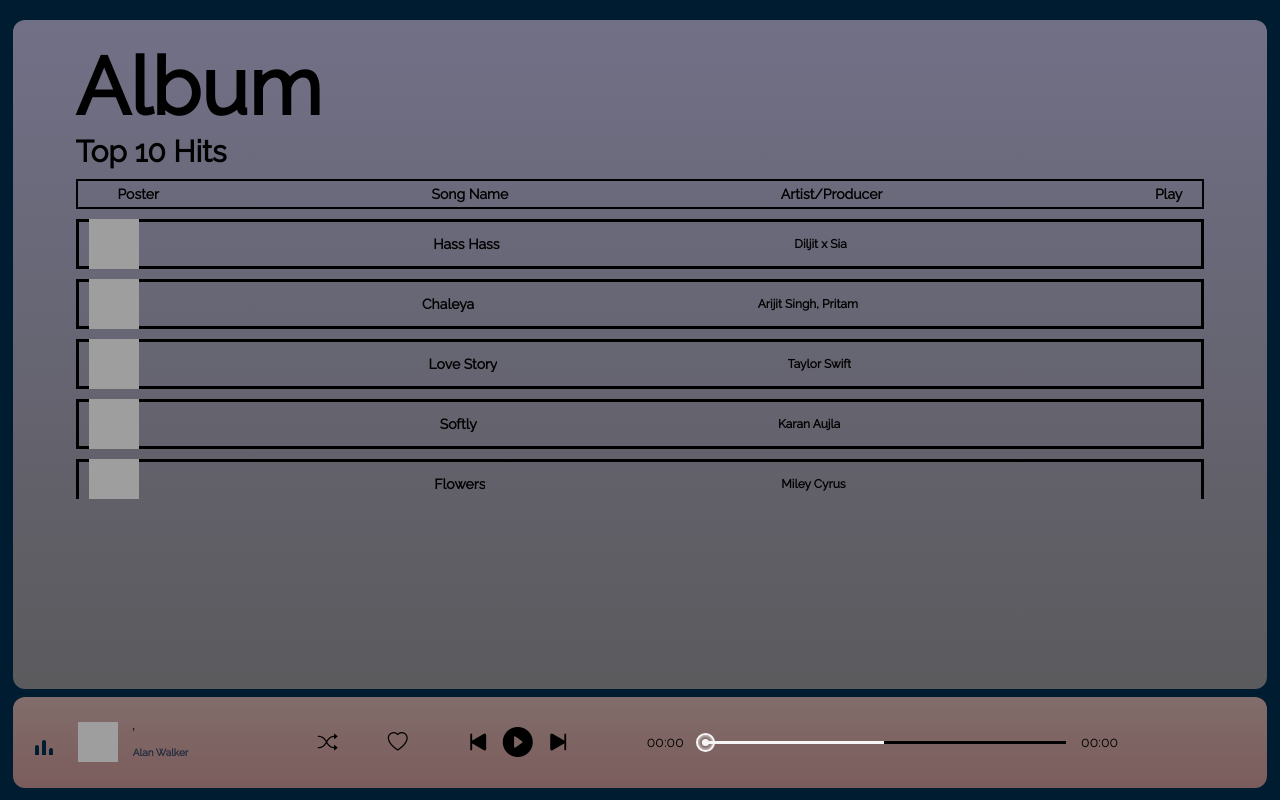
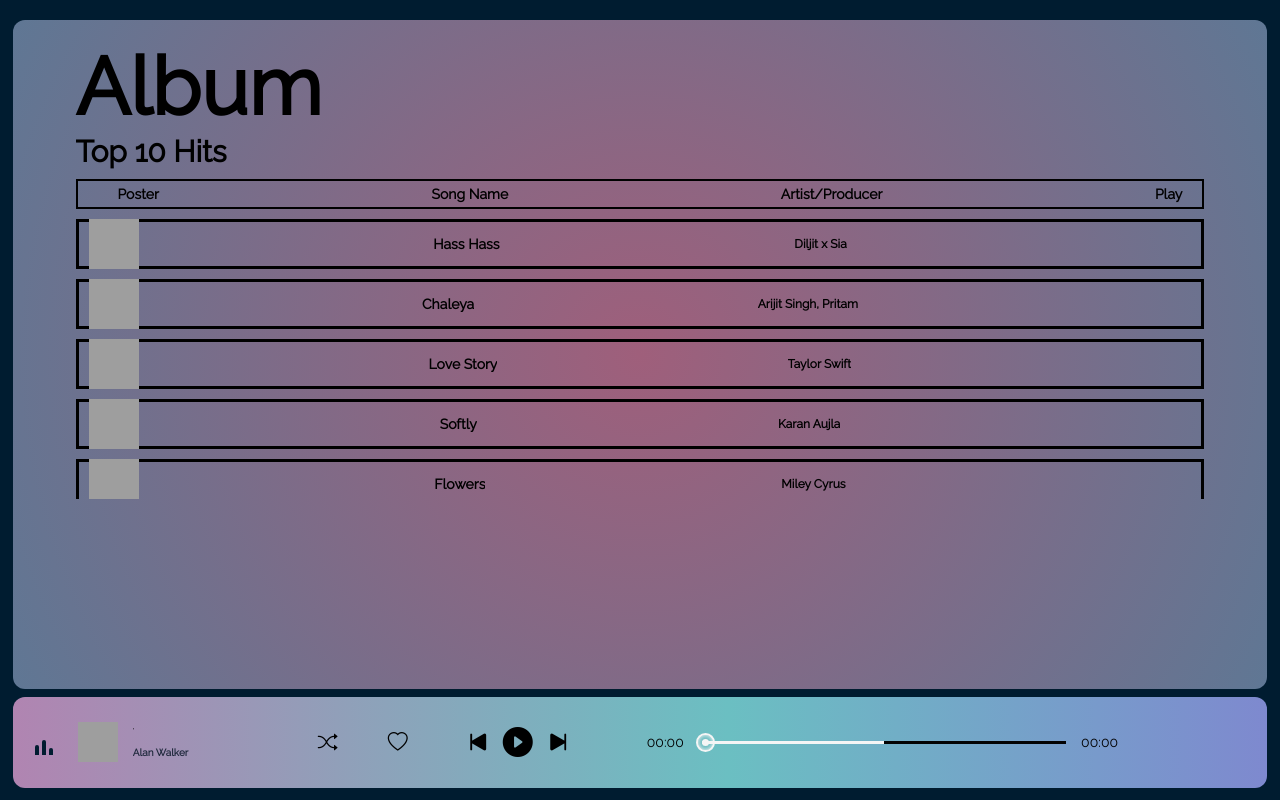
Before and after one commit to dev-jatin-mehra/Harmonix, a plain HTML site: page frontend/public/album.html in a window 1280 px wide. Drawn offline with nearby package versions, Linux system fonts and the light colour scheme; grey boxes are pictures that could not be loaded.

Commit message:
color gradient

```diff
--- /dev/null
+++ b/frontend/public/icons/logo_info.txt
@@ -0,0 +1,6 @@
+
+            Fonts used: Lobster-Regular
+
+            Colors used: 004644,CAE0DB
+
+            Icon url: https://thenounproject.com/term/beamed-note/98883
--- a/frontend/src/styles/album.css
+++ b/frontend/src/styles/album.css
@@ -30,7 +30,13 @@
 .top .big {
   width: 100%;
   height: 88%;
-  background: linear-gradient(to bottom, #717087, #5b5a5d);
+  /* background: linear-gradient(to bottom, #bcd4e6, #c5dedd); */
+  background: rgb(159, 95, 123);
+  background: radial-gradient(
+    circle,
+    rgba(159, 95, 123, 1) 0%,
+    rgba(95, 119, 148, 1) 100%
+  );
   border-radius: 12px;
   /* border: 1px solid white; */
 }
@@ -142,7 +148,14 @@
   position: absolute;
   bottom: -8px;
   /* border: 1px solid white; */
-  background: linear-gradient(to top, #7b5c5c, #816d6b);
+  /* background: gray; */
+  background: rgb(177, 133, 178);
+  background: linear-gradient(
+    90deg,
+    rgba(177, 133, 178, 0.9953056604434283) 0%,
+    rgba(107, 191, 194, 1) 57%,
+    rgba(126, 137, 207, 1) 100%
+  );
   border-radius: 12px;
   /* border-radius: 1rem; */
 }
--- a/frontend/src/styles/style.css
+++ b/frontend/src/styles/style.css
@@ -11,7 +11,7 @@
   font-family: "Raleway", sans-serif;
   width: 100%;
   height: 100vh;
-  background-color: #001c30;
+  background-color: #212a3e;
   display: grid;
   place-items: center;
 }
@@ -32,14 +32,14 @@
   width: 23%;
   height: 88%;
   color: black;
-  background: linear-gradient(to bottom, #8b9fa3, #626262);
+  background: linear-gradient(to bottom, #e8eddf, #58efec);
   /* border: 1px solid #fff; */
   /* border-radius: 1rem; */
 }
 
 .top .list {
   border-radius: 12px;
-  background: linear-gradient(to bottom, #8b9fa3, #626262);
+  background: linear-gradient(to bottom, #8b9fa3, #a4c3b2);
 }
 
 .top .show {
@@ -62,7 +62,7 @@
   position: relative;
   top: 8px;
   /* border: 1px solid white; */
-  background: linear-gradient(to top, #7b5c5c, #816d6b);
+  background: linear-gradient(to top, #cfe1b9, #cfdbd5);
   border-radius: 12px;
   /* border-radius: 1rem; */
 }
```
Also changed, not shown: frontend/public/icons/HARMONIX-logos_black.png (added), frontend/public/icons/HARMONIX-logos_transparent.png (added), frontend/public/icons/HARMONIX-logos_white.png (added), frontend/src/components/album.js (line endings or trailing spaces).
